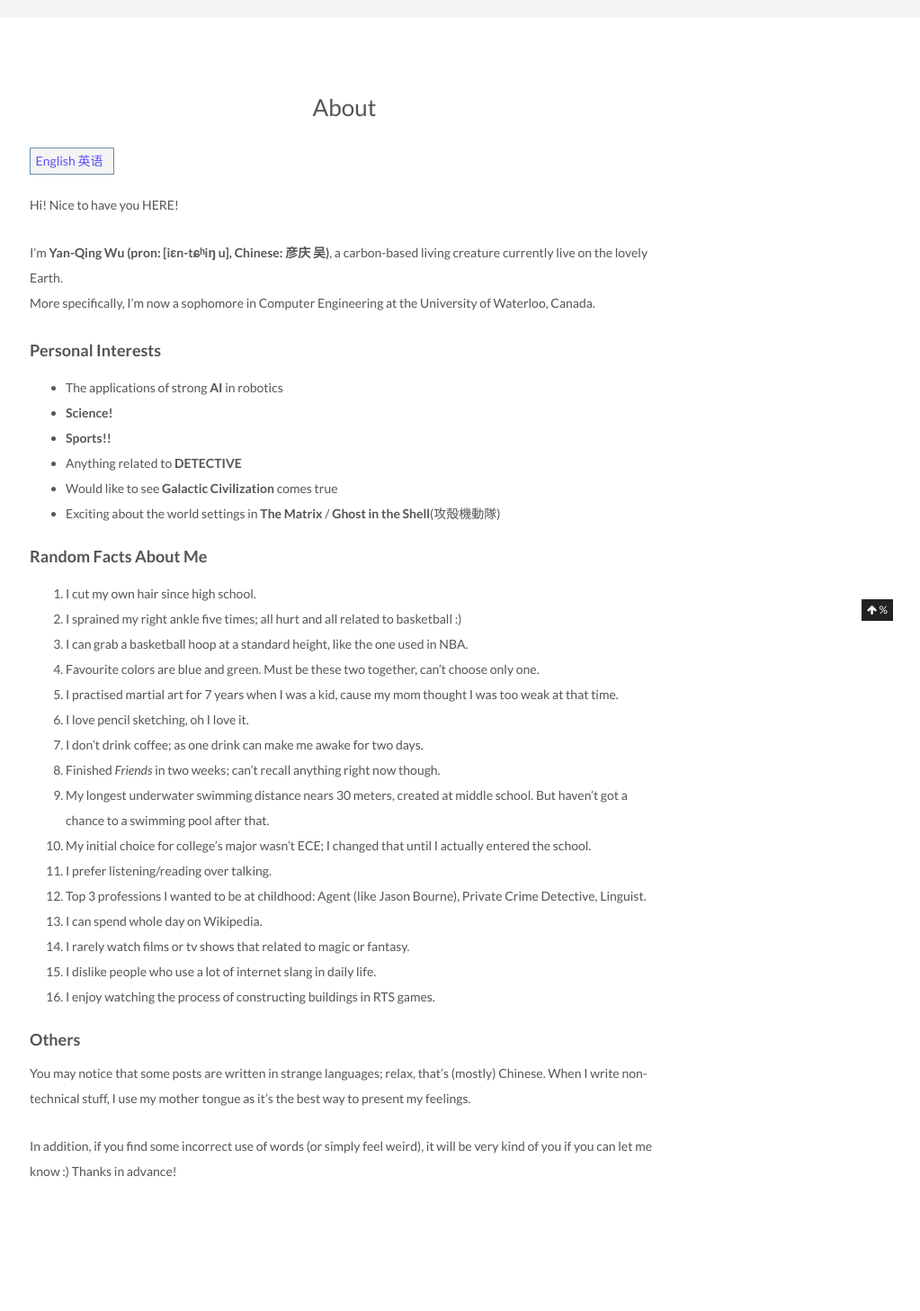
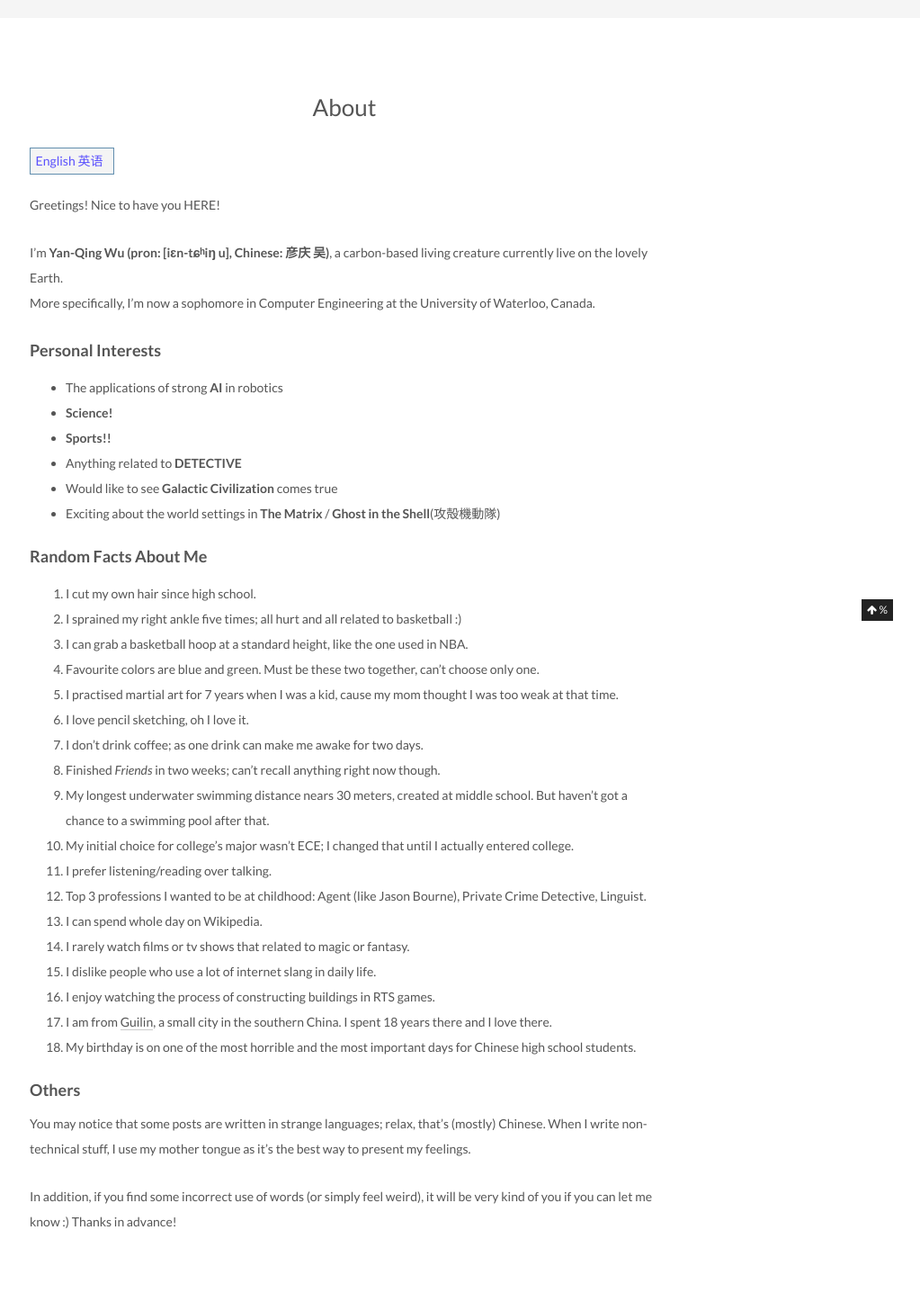
Before and after one commit to pwyq/blog, a Jekyll site: the page built from about/index.html, in a window 1280 px wide. Shown: the part 310-1767 px from the top of the page at 90% size, without its empty margins (257-1280 px from the left). Built offline with Jekyll 4.4.1, drawn with Linux system fonts in a browser that asks for light colours; comment, search, counter and statistics services are not loaded; grey boxes are pictures that could not be loaded.

Commit message:
[update] ...

```diff
--- a/_includes/_about/en.md
+++ b/_includes/_about/en.md
@@ -1,4 +1,4 @@
-Hi! Nice to have you HERE!
+Greetings! Nice to have you HERE!
 
 I'm **Yan-Qing Wu (pron: [iɛn-tɕʰiŋ u], Chinese: 彦庆 吴)**, a carbon-based living creature currently live on the lovely Earth.
 More specifically, I'm now a sophomore in Computer Engineering at the University of Waterloo, Canada.
@@ -21,13 +21,15 @@ More specifically, I'm now a sophomore in Computer Engineering at the University
 7. I don't drink coffee; as one drink can make me awake for two days.
 8. Finished *Friends* in two weeks; can't recall anything right now though.
 9. My longest underwater swimming distance nears 30 meters, created at middle school. But haven't got a chance to a swimming pool after that.
-10. My initial choice for college's major wasn't ECE; I changed that until I actually entered the school.
+10. My initial choice for college's major wasn't ECE; I changed that until I actually entered college.
 11. I prefer listening/reading over talking.
 12. Top 3 professions I wanted to be at childhood: Agent (like Jason Bourne), Private Crime Detective, Linguist.
 13. I can spend whole day on Wikipedia.
 14. I rarely watch films or tv shows that related to magic or fantasy.
 15. I dislike people who use a lot of internet slang in daily life.
 16. I enjoy watching the process of constructing buildings in RTS games.
+17. I am from [Guilin][1], a small city in the southern China. I spent 18 years there and I love there.
+18. My birthday is on one of the most horrible and the most important days for Chinese high school students.
 
 #### Others
 You may notice that some posts are written in strange languages; relax, that's (mostly) Chinese.
```
Also changed, not shown: other parts of _includes/_about/en.md (+2 -0 lines).
